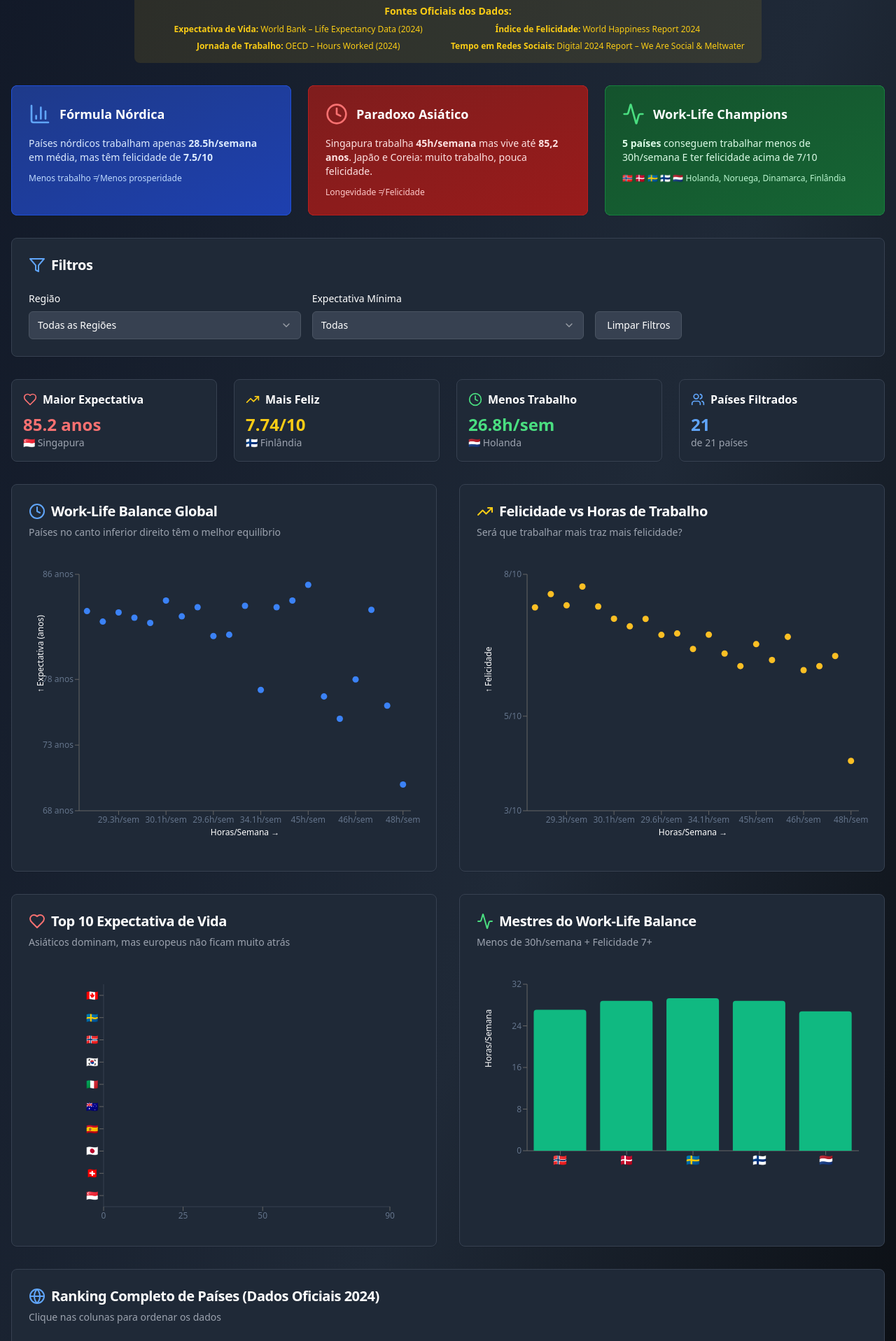
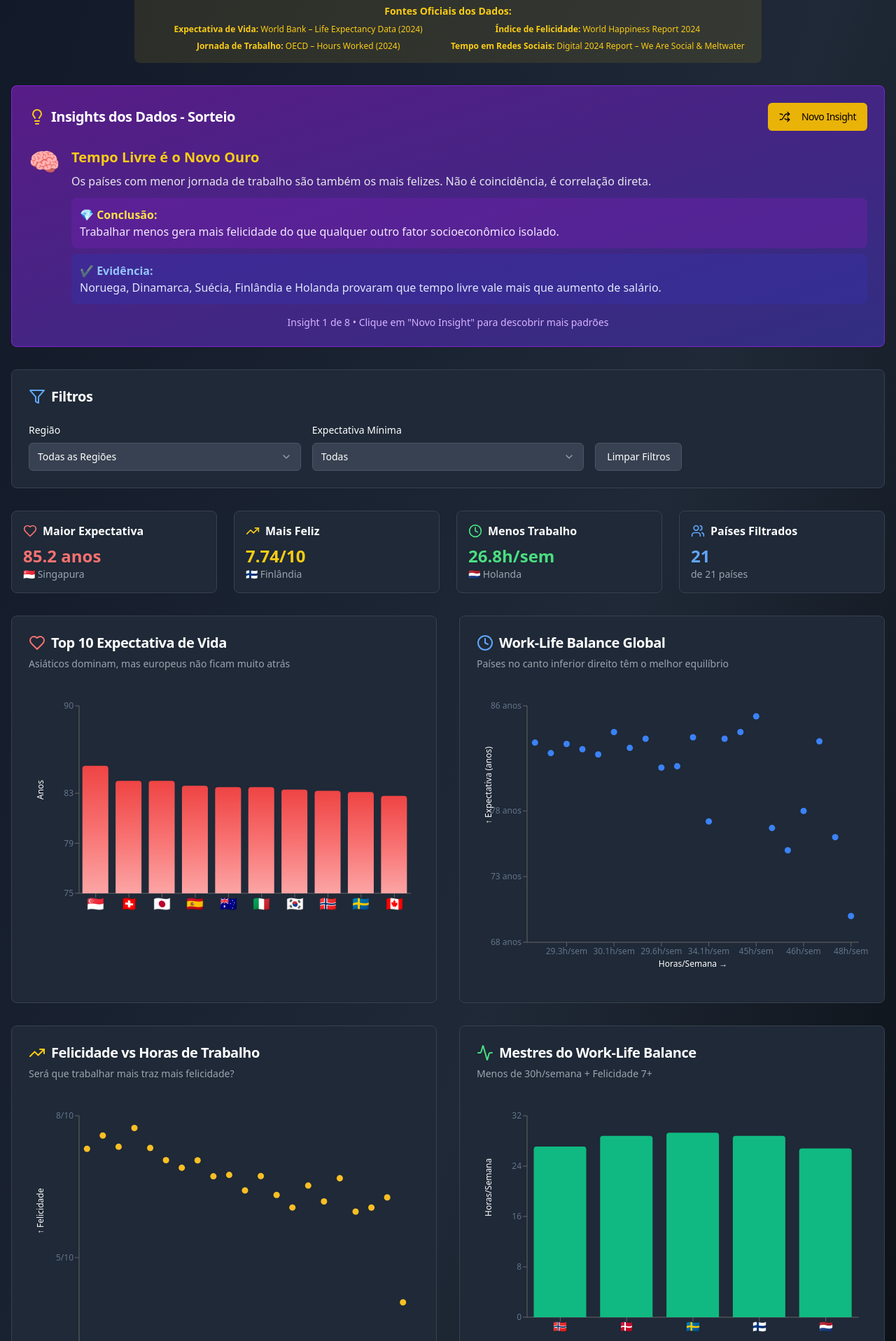
Before and after one commit to LauraMattz/your-life-in-data, a React (Vite) app: page /comparacao in a window 1280 px wide. Shown: the part 263-2180 px from the top of the page at 70% size. Built offline with nearby package versions, Linux system fonts and the light colour scheme.

Commit message:
feat: Display top 10 expectancy as bar chart
Implement a bar chart for the top 10 countries by life expectancy.
Incorporate insights as a random display.

```diff
--- a/src/pages/ComparacaoGlobalPage.tsx
+++ b/src/pages/ComparacaoGlobalPage.tsx
@@ -1,12 +1,10 @@
-
-
 import { useState } from 'react';
 import { Card, CardContent, CardHeader, CardTitle } from '@/components/ui/card';
 import { Table, TableBody, TableCell, TableHead, TableHeader, TableRow } from '@/components/ui/table';
 import { Select, SelectContent, SelectItem, SelectTrigger, SelectValue } from '@/components/ui/select';
 import { Button } from '@/components/ui/button';
 import { Navigation } from '@/components/Navigation';
-import { Globe, TrendingUp, Heart, Clock, Users, Info, Filter, ChevronUp, ChevronDown, BarChart3, Activity } from 'lucide-react';
+import { Globe, TrendingUp, Heart, Clock, Users, Info, Filter, ChevronUp, ChevronDown, BarChart3, Activity, Shuffle, Lightbulb } from 'lucide-react';
 import { ChartContainer, ChartTooltip, ChartTooltipContent } from '@/components/ui/chart';
 import { BarChart, Bar, XAxis, YAxis, ResponsiveContainer, ScatterChart, Scatter, LineChart, Line } from 'recharts';
 
@@ -181,6 +179,73 @@ const countriesData = {
   }
 };
 
+const insights = [
+  {
+    id: 1,
+    emoji: '🧠',
+    title: 'Tempo Livre é o Novo Ouro',
+    content: 'Os países com menor jornada de trabalho são também os mais felizes. Não é coincidência, é correlação direta.',
+    conclusion: 'Trabalhar menos gera mais felicidade do que qualquer outro fator socioeconômico isolado.',
+    evidence: 'Noruega, Dinamarca, Suécia, Finlândia e Holanda provaram que tempo livre vale mais que aumento de salário.'
+  },
+  {
+    id: 2,
+    emoji: '🔥',
+    title: 'O Custo Oculto da Produtividade Asiática',
+    content: 'Singapura, Japão, Coreia do Sul e China operam em alta performance: Jornadas de 38 a 46 horas/semana, altíssima longevidade (exceto China), mas baixo índice de felicidade (entre 5,8 e 6,5).',
+    conclusion: 'O preço do sucesso econômico é pago com saúde mental e bem-estar emocional.',
+    evidence: 'É uma economia que funciona, mas as pessoas não estão tão bem quanto parecem.'
+  },
+  {
+    id: 3,
+    emoji: '⌛',
+    title: 'A Ilusão do Sucesso Americano',
+    content: 'Os EUA têm uma das maiores jornadas de trabalho do mundo desenvolvido (34h/semana), longevidade baixa (77 anos) e felicidade apenas 6,7/10.',
+    conclusion: 'O famoso "American Dream" entrega mais horas de trabalho, mais consumo, mas não entrega mais felicidade nem vida longa.',
+    evidence: 'Produtividade ≠ Qualidade de Vida.'
+  },
+  {
+    id: 4,
+    emoji: '🌐',
+    title: 'A Curva da Saturação Digital',
+    content: 'Singapura: 5h18/dia em redes → felicidade 6,5. Coreia do Sul: 5h/dia → felicidade 5,8. China: 4h12/dia → felicidade 5,1.',
+    conclusion: 'Quanto mais tempo conectado, menor o índice de felicidade.',
+    evidence: 'Mais tempo na vida virtual → menos satisfação na vida real.'
+  },
+  {
+    id: 5,
+    emoji: '🔮',
+    title: 'Brasil e México — O Paradoxo Latino',
+    content: 'Trabalham muito (44h/semana Brasil, 43h México) e vivem relativamente pouco (76 e 75 anos), mas mantém felicidade moderada (6,3–6,4/10), mais alta que países asiáticos.',
+    conclusion: 'Forte cultura comunitária, calor humano e resiliência social compensam parcialmente as adversidades econômicas.',
+    evidence: 'Felicidade na América Latina não é sobre dinheiro, é sobre laços sociais.'
+  },
+  {
+    id: 6,
+    emoji: '⚡',
+    title: 'A Fórmula Secreta da Holanda',
+    content: 'Holanda é o único país que aparece tanto no grupo dos menos trabalho (<30h/semana) quanto dos altamente felizes (>7/10), fora dos países nórdicos.',
+    conclusion: 'Uma cultura que equilibra trabalho, lazer e desenvolvimento social sem o rigor escandinavo.',
+    evidence: 'O equilíbrio não é cultural, é uma decisão política e social.'
+  },
+  {
+    id: 7,
+    emoji: '⏳',
+    title: 'Quem Compra Tempo, Compra Felicidade',
+    content: 'Cada 5 horas a menos de trabalho semanal equivale a +0,5 ponto no índice de felicidade (Padrão nórdico vs. asiático).',
+    conclusion: 'Tempo livre não é luxo, é estratégia de bem-estar.',
+    evidence: 'Tempo livre é o novo PIB do século 21.'
+  },
+  {
+    id: 8,
+    emoji: '🌎',
+    title: 'O Mapa da Longevidade vs. Felicidade',
+    content: 'Alta Longevidade + Alta Felicidade: 🇳🇴 🇩🇰 🇫🇮 🇸🇪 🇨🇭 🇳🇱 | Alta Longevidade + Baixa Felicidade: 🇯🇵 🇰🇷 🇸🇬 | Baixa Longevidade + Felicidade Moderada: 🇧🇷 🇲🇽 🇦🇷',
+    conclusion: 'Felicidade não acompanha necessariamente longevidade, nem economia.',
+    evidence: 'A equação é muito mais sobre gestão de tempo, estresse e cultura de vida.'
+  }
+];
+
 const chartConfig = {
   expectancy: {
     label: "Expectativa de Vida",
@@ -208,6 +273,8 @@ const ComparacaoGlobalPage = () => {
   const [sortDirection, setSortDirection] = useState<SortDirection>('desc');
   const [regionFilter, setRegionFilter] = useState<string>('all');
   const [minExpectancy, setMinExpectancy] = useState<string>('all');
+  const [currentInsight, setCurrentInsight] = useState(insights[0]);
+  const [isShuffling, setIsShuffling] = useState(false);
 
   // Classificação por região
   const countryRegions = {
@@ -274,6 +341,16 @@ const ComparacaoGlobalPage = () => {
     setMinExpectancy('all');
   };
 
+  // Função para sortear insight
+  const shuffleInsight = () => {
+    setIsShuffling(true);
+    setTimeout(() => {
+      const randomInsight = insights[Math.floor(Math.random() * insights.length)];
+      setCurrentInsight(randomInsight);
+      setIsShuffling(false);
+    }, 500);
+  };
+
   // Cálculos para insights
   const nordicos = allCountriesData.filter(c => ['Noruega', 'Dinamarca', 'Suécia', 'Finlândia'].includes(c.country));
   const avgNordicoHappiness = nordicos.reduce((sum, c) => sum + c.happiness, 0) / nordicos.length;
@@ -290,6 +367,16 @@ const ComparacaoGlobalPage = () => {
       <ChevronUp className="w-4 h-4 inline ml-1" /> :
       <ChevronDown className="w-4 h-4 inline ml-1" />;
   };
+
+  // Top 10 países por expectativa de vida
+  const top10Expectancy = [...allCountriesData]
+    .sort((a, b) => b.expectancy - a.expectancy)
+    .slice(0, 10)
+    .map((country, index) => ({
+      ...country,
+      rank: index + 1,
+      displayName: country.flag
+    }));
 
   return (
     <div className="min-h-screen bg-gradient-to-br from-gray-900 via-gray-800 to-black text-white">
@@ -319,56 +406,47 @@ const ComparacaoGlobalPage = () => {
           </div>
         </div>
 
-        {/* Insights Cards */}
-        <div className="grid grid-cols-1 md:grid-cols-2 lg:grid-cols-3 gap-6 mb-8">
-          <Card className="bg-gradient-to-br from-blue-900 to-blue-800 border-blue-700">
-            <CardContent className="p-6">
-              <div className="flex items-center gap-3 mb-4">
-                <BarChart3 className="w-8 h-8 text-blue-400" />
-                <h3 className="font-bold text-white text-lg">Fórmula Nórdica</h3>
+        {/* Sorteio de Insights */}
+        <Card className="bg-gradient-to-br from-purple-900 to-indigo-900 border-purple-700 mb-8">
+          <CardHeader>
+            <CardTitle className="text-xl text-white flex items-center gap-2 justify-between">
+              <div className="flex items-center gap-2">
+                <Lightbulb className="w-6 h-6 text-yellow-400" />
+                Insights dos Dados - Sorteio
               </div>
-              <p className="text-blue-100 text-sm mb-3">
-                Países nórdicos trabalham apenas <strong>{avgNordicoWork.toFixed(1)}h/semana</strong> em média,
-                mas têm felicidade de <strong>{avgNordicoHappiness.toFixed(1)}/10</strong>
-              </p>
-              <div className="text-xs text-blue-200">
-                Menos trabalho ≠ Menos prosperidade
+              <Button
+                onClick={shuffleInsight}
+                disabled={isShuffling}
+                className="bg-yellow-500 hover:bg-yellow-600 text-black"
+              >
+                <Shuffle className={`w-4 h-4 mr-2 ${isShuffling ? 'animate-spin' : ''}`} />
+                {isShuffling ? 'Sorteando...' : 'Novo Insight'}
+              </Button>
+            </CardTitle>
+          </CardHeader>
+          <CardContent>
+            <div className={`transition-all duration-500 ${isShuffling ? 'opacity-50 scale-95' : 'opacity-100 scale-100'}`}>
+              <div className="flex items-start gap-4 mb-4">
+                <div className="text-4xl">{currentInsight.emoji}</div>
+                <div className="flex-1">
+                  <h3 className="text-xl font-bold text-yellow-400 mb-2">{currentInsight.title}</h3>
+                  <p className="text-gray-200 mb-3">{currentInsight.content}</p>
+                  <div className="bg-purple-800/50 rounded-lg p-3 mb-2">
+                    <p className="text-yellow-300 font-semibold">💎 Conclusão:</p>
+                    <p className="text-purple-100">{currentInsight.conclusion}</p>
+                  </div>
+                  <div className="bg-indigo-800/50 rounded-lg p-3">
+                    <p className="text-blue-300 font-semibold">✔️ Evidência:</p>
+                    <p className="text-indigo-100">{currentInsight.evidence}</p>
+                  </div>
+                </div>
               </div>
-            </CardContent>
-          </Card>
-
-          <Card className="bg-gradient-to-br from-red-900 to-red-800 border-red-700">
-            <CardContent className="p-6">
-              <div className="flex items-center gap-3 mb-4">
-                <Clock className="w-8 h-8 text-red-400" />
-                <h3 className="font-bold text-white text-lg">Paradoxo Asiático</h3>
+              <div className="text-center text-sm text-purple-300">
+                Insight {currentInsight.id} de {insights.length} • Clique em "Novo Insight" para descobrir mais padrões
               </div>
-              <p className="text-red-100 text-sm mb-3">
-                Singapura trabalha <strong>45h/semana</strong> mas vive até <strong>85,2 anos</strong>.
-                Japão e Coreia: muito trabalho, pouca felicidade.
-              </p>
-              <div className="text-xs text-red-200">
-                Longevidade ≠ Felicidade
-              </div>
-            </CardContent>
-          </Card>
-
-          <Card className="bg-gradient-to-br from-green-900 to-green-800 border-green-700">
-            <CardContent className="p-6">
-              <div className="flex items-center gap-3 mb-4">
-                <Activity className="w-8 h-8 text-green-400" />
-                <h3 className="font-bold text-white text-lg">Work-Life Champions</h3>
-              </div>
-              <p className="text-green-100 text-sm mb-3">
-                <strong>{workLifeBalanceCountries.length} países</strong> conseguem trabalhar menos de 30h/semana
-                E ter felicidade acima de 7/10
-              </p>
-              <div className="text-xs text-green-200">
-                {workLifeBalanceCountries.map(c => c.flag).join(' ')} Holanda, Noruega, Dinamarca, Finlândia
-              </div>
-            </CardContent>
-          </Card>
-        </div>
+            </div>
+          </CardContent>
+        </Card>
 
         {/* Filtros */}
         <Card className="bg-gray-800 border-gray-700 mb-8">
@@ -490,6 +568,69 @@ const ComparacaoGlobalPage = () => {
 
         {/* Charts Grid */}
         <div className="grid grid-cols-1 lg:grid-cols-2 gap-8 mb-8">
+          {/* Top 10 Expectativa de Vida - Agora com todas as barras */}
+          <Card className="bg-gray-800 border-gray-700">
+            <CardHeader>
+              <CardTitle className="text-xl text-white flex items-center gap-2">
+                <Heart className="w-6 h-6 text-red-400" />
+                Top 10 Expectativa de Vida
+              </CardTitle>
+              <p className="text-sm text-gray-400">
+                Asiáticos dominam, mas europeus não ficam muito atrás
+              </p>
+            </CardHeader>
+            <CardContent className="h-[450px] p-4">
+              <ChartContainer config={chartConfig} className="h-full w-full">
+                <ResponsiveContainer width="100%" height="100%">
+                  <BarChart
+                    data={top10Expectancy}
+                    margin={{ top: 10, right: 20, left: 20, bottom: 60 }}
+                  >
+                    <XAxis
+                      dataKey="displayName"
+                      tick={{ fontSize: 20 }}
+                      interval={0}
+                      height={80}
+                      angle={0}
+                      textAnchor="middle"
+                    />
+                    <YAxis
+                      domain={[75, 90]}
+                      label={{ value: 'Anos', angle: -90, position: 'insideLeft', style: { fontSize: '12px', fill: '#ffffff' } }}
+                      tick={{ fontSize: 12, fill: '#ffffff' }}
+                    />
+                    <Bar
+                      dataKey="expectancy"
+                      fill="url(#expectancyGradient)"
+                      radius={[4, 4, 0, 0]}
+                    />
+                    <defs>
+                      <linearGradient id="expectancyGradient" x1="0" y1="0" x2="0" y2="1">
+                        <stop offset="0%" stopColor="#ef4444" />
+                        <stop offset="50%" stopColor="#f87171" />
+                        <stop offset="100%" stopColor="#fca5a5" />
+                      </linearGradient>
+                    </defs>
+                    <ChartTooltip
+                      content={<ChartTooltipContent />}
+                      formatter={(value, name, props) => [
+                        `${value} anos`,
+                        `${props.payload.country} (${props.payload.rank}º lugar)`
+                      ]}
+                      labelFormatter={() => ''}
+                      contentStyle={{
+                        backgroundColor: '#1f2937',
+                        border: '1px solid #374151',
+                        borderRadius: '8px',
+                        color: '#ffffff'
+                      }}
+                    />
+                  </BarChart>
+                </ResponsiveContainer>
+              </ChartContainer>
+            </CardContent>
+          </Card>
+
           {/* Work-Life Balance Scatter */}
           <Card className="bg-gray-800 border-gray-700">
             <CardHeader>
@@ -600,70 +741,6 @@ const ComparacaoGlobalPage = () => {
             </CardContent>
           </Card>
 
-          {/* Top Expectativa de Vida */}
-          <Card className="bg-gray-800 border-gray-700">
-            <CardHeader>
-              <CardTitle className="text-xl text-white flex items-center gap-2">
-                <Heart className="w-6 h-6 text-red-400" />
-                Top 10 Expectativa de Vida
-              </CardTitle>
-              <p className="text-sm text-gray-400">
-                Asiáticos dominam, mas europeus não ficam muito atrás
-              </p>
-            </CardHeader>
-            <CardContent className="h-[400px] p-4">
-              <ChartContainer config={chartConfig} className="h-full w-full">
-                <ResponsiveContainer width="100%" height="100%">
-                  <BarChart
-                    data={[...allCountriesData].sort((a, b) => b.expectancy - a.expectancy).slice(0, 10)}
-                    layout="horizontal"
-                    margin={{ top: 10, right: 50, left: 60, bottom: 10 }}
-                  >
-                    <XAxis
-                      type="number"
-                      domain={[75, 90]}
-                      tick={{ fontSize: 12, fill: '#ffffff' }}
-                      axisLine={{ stroke: '#374151' }}
-                    />
-                    <YAxis
-                      dataKey="flag"
-                      type="category"
-                      width={55}
-                      tick={{ fontSize: 14, fill: '#ffffff' }}
-                      axisLine={{ stroke: '#374151' }}
-                    />
-                    <Bar
-                      dataKey="expectancy"
-                      fill="url(#expectancyGradient)"
-                      radius={[0, 4, 4, 0]}
-                    />
-                    <defs>
-                      <linearGradient id="expectancyGradient" x1="0" y1="0" x2="1" y2="0">
-                        <stop offset="0%" stopColor="#ef4444" />
-                        <stop offset="50%" stopColor="#f87171" />
-                        <stop offset="100%" stopColor="#fca5a5" />
-                      </linearGradient>
-                    </defs>
-                    <ChartTooltip
-                      content={<ChartTooltipContent />}
-                      formatter={(value, name, props) => [
-                        `${value} anos`,
-                        `${props.payload.country}`
-                      ]}
-                      labelFormatter={() => ''}
-                      contentStyle={{
-                        backgroundColor: '#1f2937',
-                        border: '1px solid #374151',
-                        borderRadius: '8px',
-                        color: '#ffffff'
-                      }}
-                    />
-                  </BarChart>
-                </ResponsiveContainer>
-              </ChartContainer>
-            </CardContent>
-          </Card>
-
           {/* Países com Melhor Equilíbrio */}
           <Card className="bg-gray-800 border-gray-700">
             <CardHeader>
@@ -675,7 +752,7 @@ const ComparacaoGlobalPage = () => {
                 Menos de 30h/semana + Felicidade 7+
               </p>
             </CardHeader>
-            <CardContent className="h-[400px] p-4">
+            <CardContent className="h-[450px] p-4">
               <ChartContainer config={chartConfig} className="h-full w-full">
                 <ResponsiveContainer width="100%" height="100%">
                   <BarChart
```
